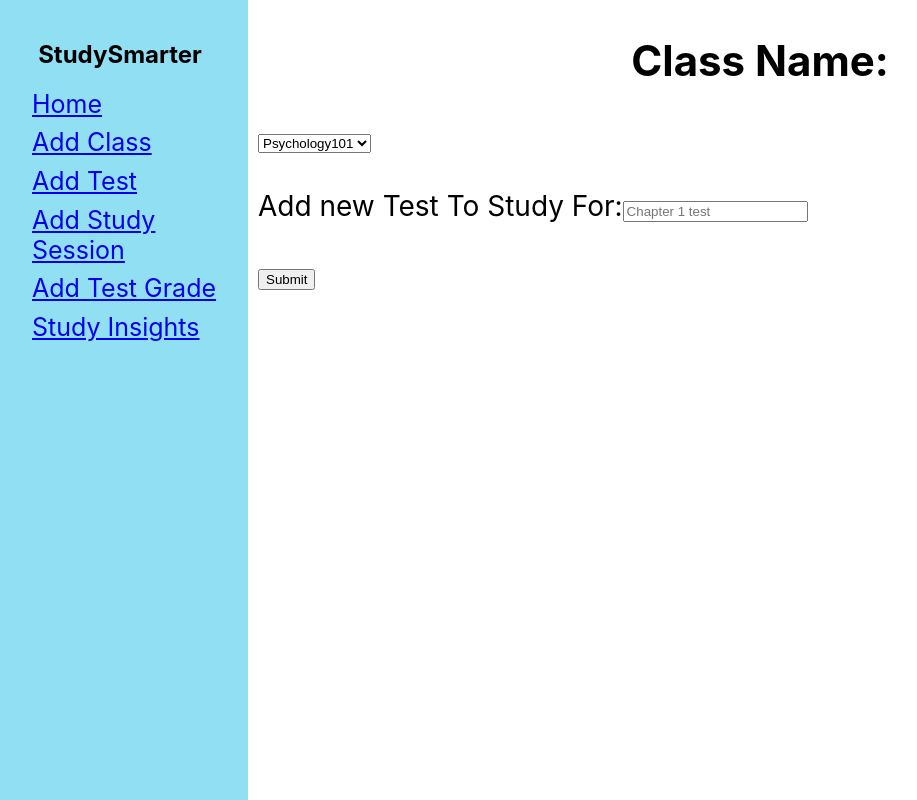
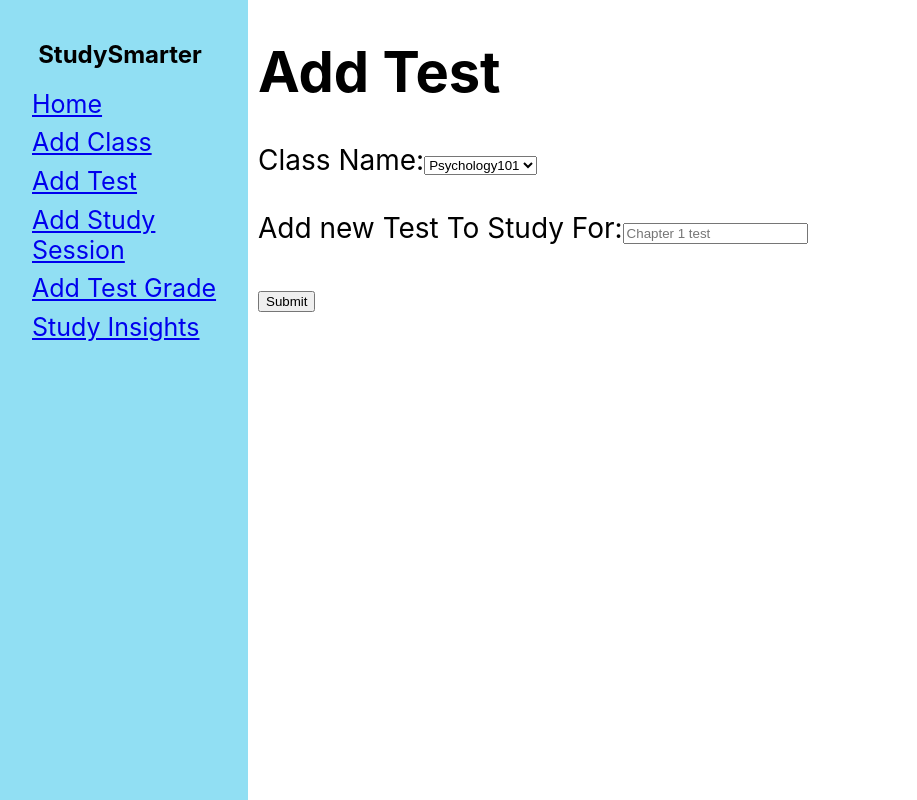
Before and after one commit to cparch/studySmarter, a React (Create React App) app: page /addtest in a window 1280 px wide. Shown: the whole page, without its empty margins (8-925 px from the left). Built offline with nearby package versions, Linux system fonts and the light colour scheme.

Commit message:
Add title and input explaination to addTest.js

```diff
--- a/src/Components/AddTest.js
+++ b/src/Components/AddTest.js
@@ -6,10 +6,8 @@ const AddTest = (props) => {
     <div>
       <form onSubmit={props.AddTestSubmitBtnHandler}>
         <label>
-            <h2>
-              Class Name:
-            </h2>
-
+            <h1>Add Test</h1>
+            Class Name:
             <select name="selectedClass" onChange={props.FormHandler}>
               {props.entireState.classes.map((classes, idx) => (
                 <option key={classes.classTitle} value={idx}>
```
